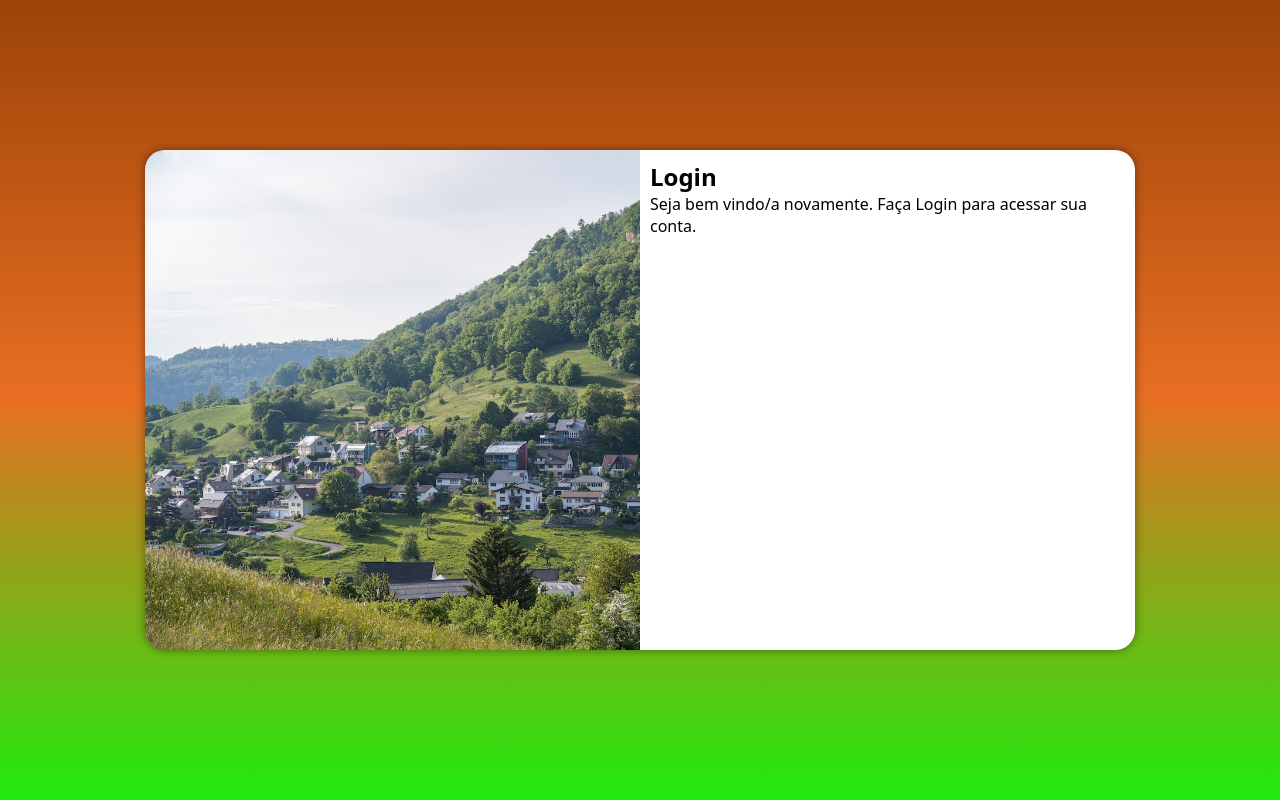
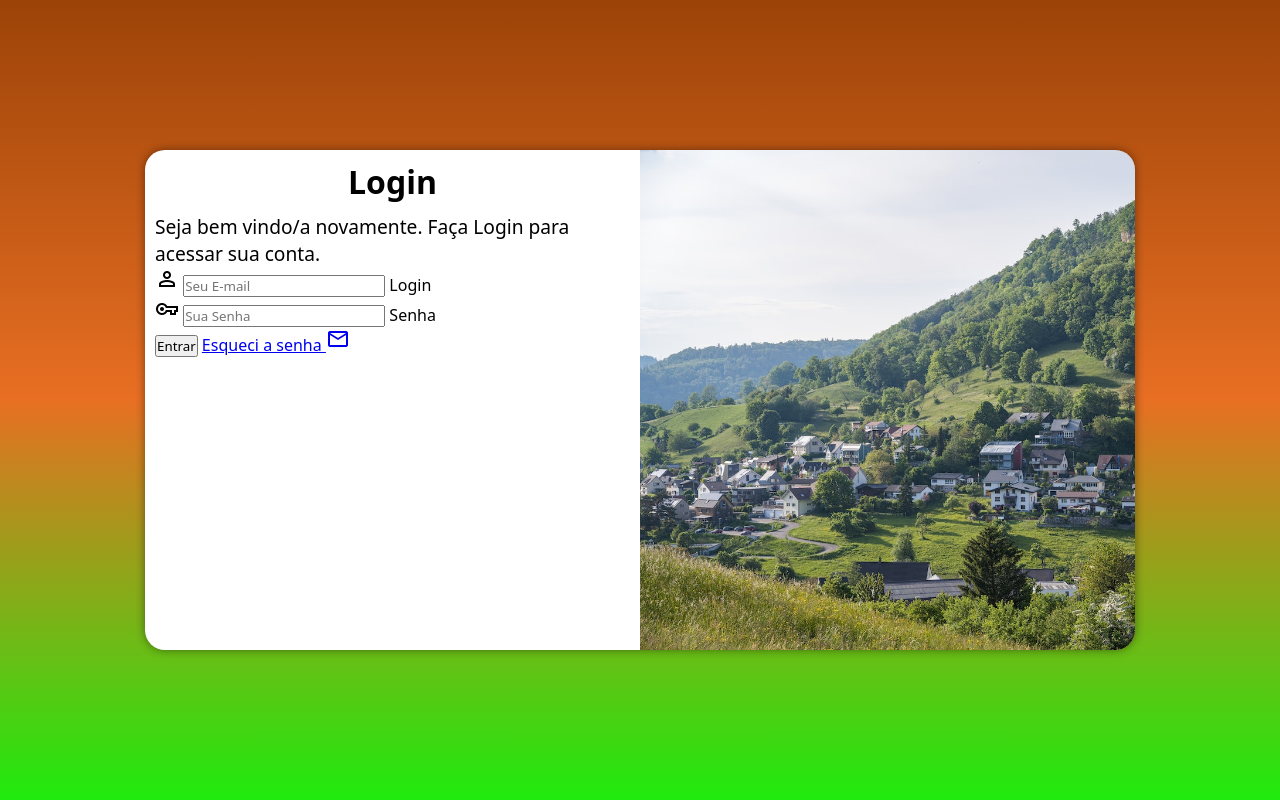
Before and after one commit to Jordan-Geliel-Rodrigues/HTML5eCSS3, a plain HTML site: page Questões/cap.26 ex.027/index.html in a window 1280 px wide. Drawn offline with nearby package versions, Linux system fonts and the light colour scheme.

Commit message:
Login Personalizado parte 4

```diff
--- a/Questões/cap.26 ex.027/estilos/media-query.css
+++ b/Questões/cap.26 ex.027/estilos/media-query.css
@@ -26,12 +26,18 @@
         width: 990px;
     }
     section#login > div#imagem {
-        float: left;
+        float: right;
         width: 50%;
         height: 100%;
     }
     section#login > div#formulario {
-        float: right;
+        float: left;
         width: 50%;
     }
+    div#formulario > h1 {
+        font-size: 2em;
+    }
+    div#formulario > p {
+        font-size: 1.2em;
+    }
 }
--- a/Questões/cap.26 ex.027/estilos/style.css
+++ b/Questões/cap.26 ex.027/estilos/style.css
@@ -53,3 +53,12 @@ section#login > div#formulario {
     display: block;
     padding: 10px;
 }
+
+div#formulario > h1 {
+    text-align: center;
+    margin-bottom: 10px;
+}
+
+div#formulario > p {
+    font-size: 0.8em;
+}
--- a/Questões/cap.26 ex.027/index.html
+++ b/Questões/cap.26 ex.027/index.html
@@ -4,6 +4,7 @@
     <meta charset="UTF-8">
     <meta name="viewport" content="width=device-width, initial-scale=1.0">
     <title>Login</title>
+    <link href="https://fonts.googleapis.com/css2?family=Material+Symbols+Outlined" rel="stylesheet" />
     <link rel="stylesheet" href="estilos/style.css">
     <link rel="stylesheet" href="estilos/media-query.css">
 </head>
@@ -16,8 +17,21 @@
             <div id="formulario">
                 <h1>Login</h1>
                 <p>Seja bem vindo/a novamente. Faça Login para acessar sua conta.</p>
-                <form action="login.php" method="post">
-
+                <form action="login.php" method="post" autocomplete="on">
+                    <div class="campo">
+                        <i class="material-symbols-outlined">person</i>
+                        <input type="email" name="login" id="ilogin" placeholder="Seu E-mail" autocomplete="email" required max="30">
+                        <label for="ilogin">Login</label>
+                    </div>
+                    <div class="campo">
+                        <i class="material-symbols-outlined">vpn_key</i>
+                        <input type="password" name="senha" id="isenha" placeholder="Sua Senha" autocomplete="current-password" required min="8" max="20">
+                        <label for="isenha">Senha</label>
+                    </div>
+                    <input type="submit" value="Entrar">
+                    <a href="esqueci.html">
+                        Esqueci a senha <i class="material-symbols-outlined">mail</i>
+                    </a>
                 </form>
             </div>
         </section>
```
